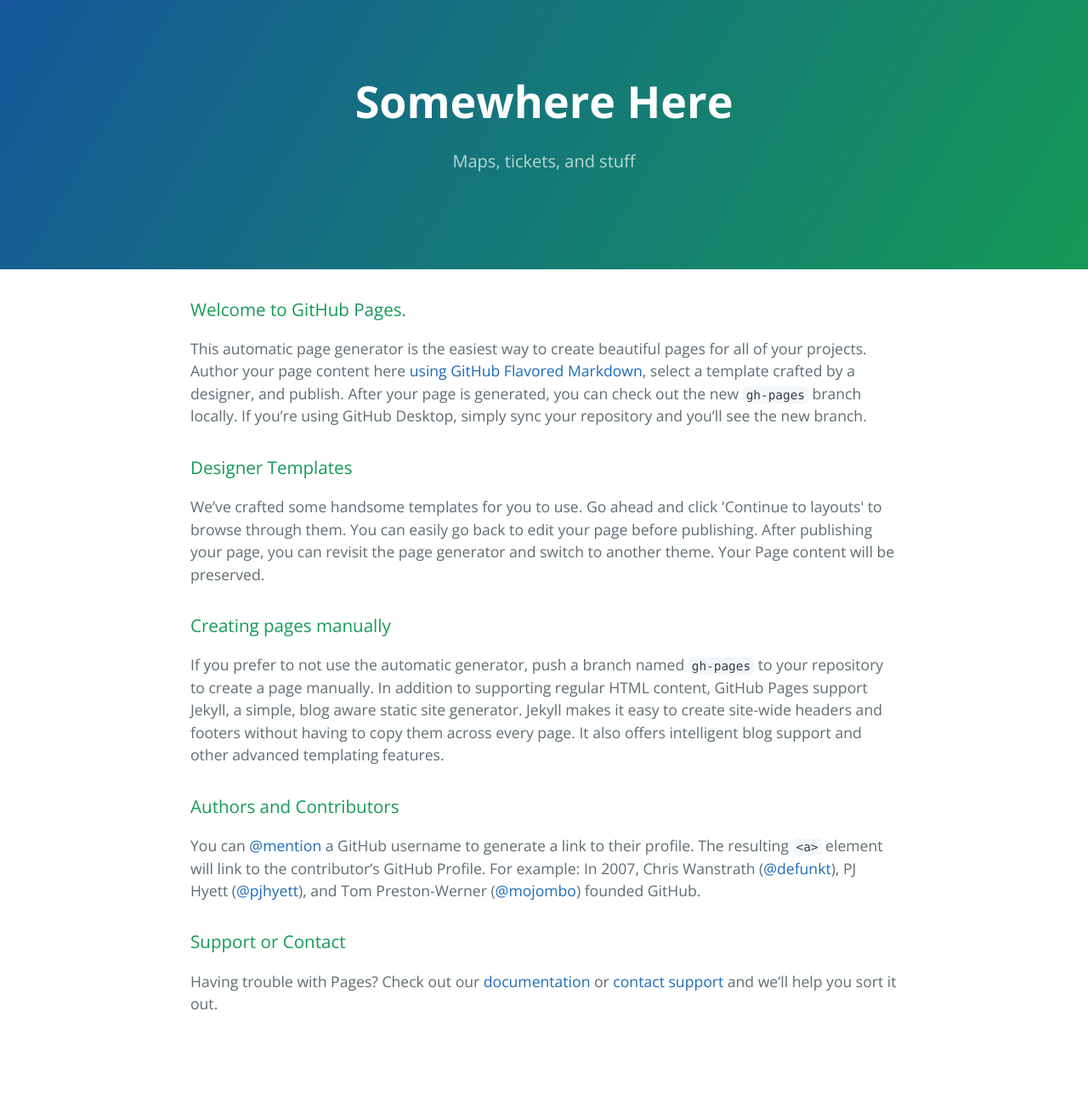
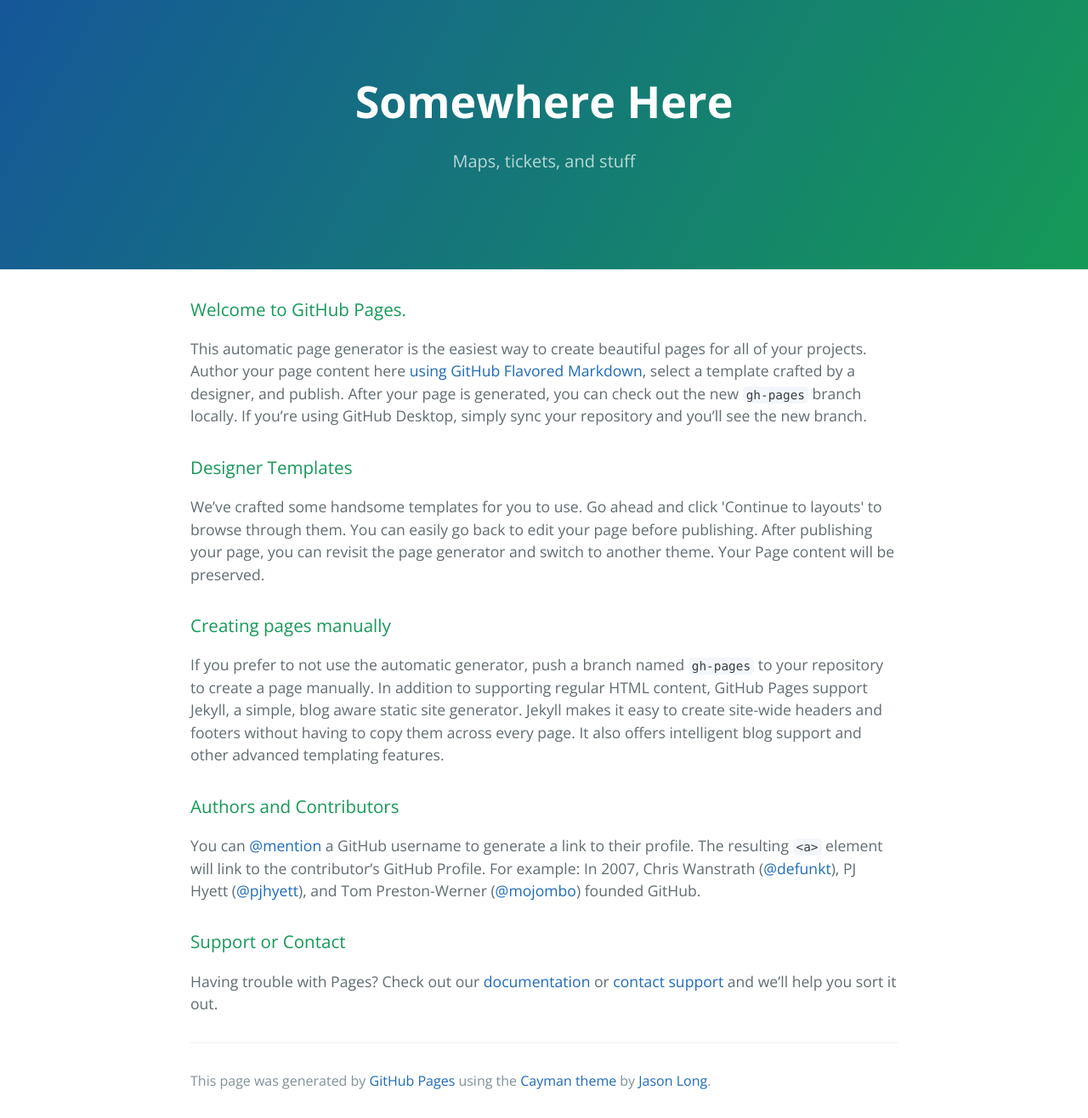
Before and after one commit to timbucktieu/timbucktieu.github.io, a Jekyll site: the page index.html, which Jekyll copies as it is, in a window 1280 px wide. Shown: the whole page at 85% size. Built offline with Jekyll 4.4.1, drawn with Linux system fonts in a browser that asks for light colours; before the commit the page ends 1244 px from its top, so only the background shows below that.

Commit message:
Revert "Update index.html"
This reverts commit 721c8bc723f975e719b60650379d6a6a3bf46564.

```diff
--- a/index.html
+++ b/index.html
@@ -41,6 +41,10 @@
 
 <p>Having trouble with Pages? Check out our <a href="https://help.github.com/pages">documentation</a> or <a href="https://github.com/contact">contact support</a> and we’ll help you sort it out.</p>
 
+      <footer class="site-footer">
+
+        <span class="site-footer-credits">This page was generated by <a href="https://pages.github.com">GitHub Pages</a> using the <a href="https://github.com/jasonlong/cayman-theme">Cayman theme</a> by <a href="https://twitter.com/jasonlong">Jason Long</a>.</span>
+      </footer>
 
     </section>
 
```
